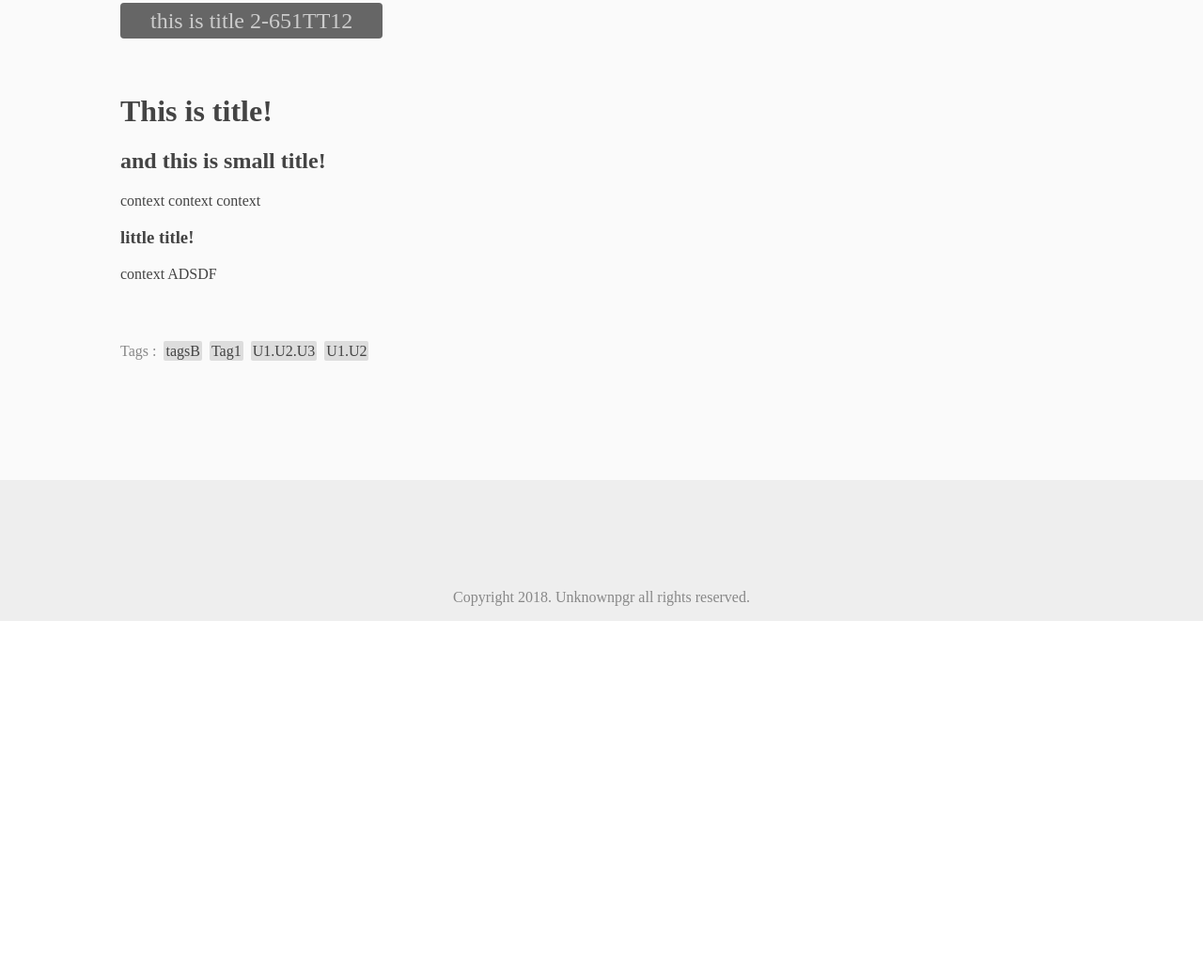
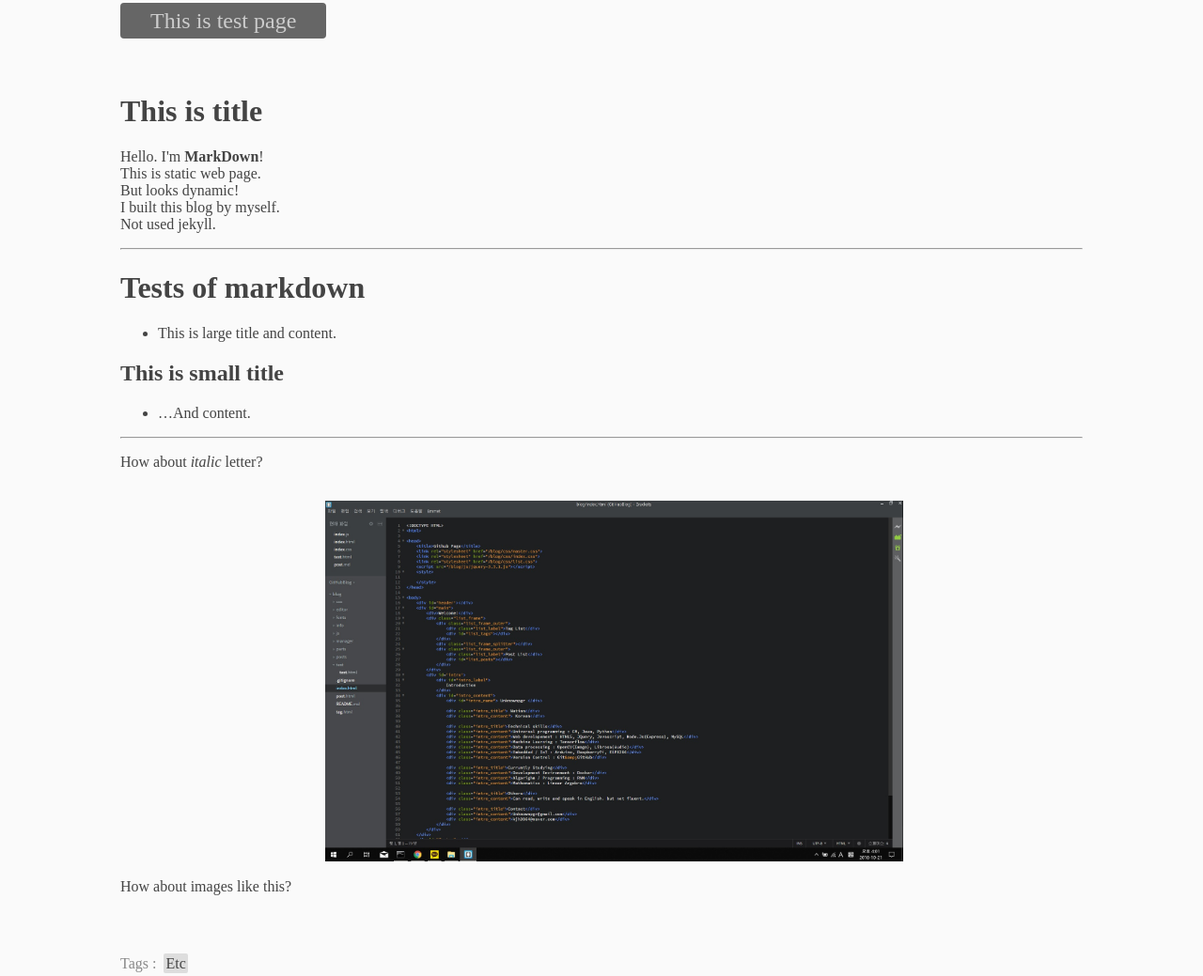
Before and after one commit to unknownpgr/blog, a plain HTML site: page post.html in a window 1280 px wide. Shown: the part 319-1358 px from the top of the page at 94% size. Before the commit the page ends 980 px from the top, so only its background shows below. Drawn offline with Linux system fonts and the light colour scheme; a web font is replaced by a local one.

Commit message:
Edit test post and implement image rendering

```diff
--- a/css/post.css
+++ b/css/post.css
@@ -3,6 +3,12 @@
     margin-left: 10%;
     width: 80%;
     opacity: 0;
+}
+
+img{
+    width: 60%;
+    margin-left: 20%;
+    margin: 32px;
 }
 
 .label_title_frame {
--- a/info/list_id.json
+++ b/info/list_id.json
@@ -1 +1 @@
-{"201810191652":"this is titleTT","201810191651":"this is title 2-651TT12"}
+{"201810191651":"This is test page"}
--- a/info/list_tag.json
+++ b/info/list_tag.json
@@ -1 +1 @@
-{"subDir":{"Tag1":{"posts":["201810191652","201810191651"]},"Tag2":{"posts":["201810191652"]},"U1":{"subDir":{"U2":{"subDir":{"U3":{"posts":["201810191652","201810191651"]}},"posts":["201810191651"]}}},"tagsB":{"posts":["201810191651"]}}}
+{"subDir":{"Etc":{"posts":["201810191651"]}}}
--- a/js/post.js
+++ b/js/post.js
@@ -6,7 +6,9 @@ $.ajax({
     url: postUrl + 'post.md',
     success: data => {
         var converter = new showdown.Converter();
-        $('#content_frame').append(converter.makeHtml(data))
+        var mdHtml = converter.makeHtml(data);
+        mdHtml = mdHtml.replace('./', postUrl)
+        $('#content_frame').append(mdHtml)
     },
     error: err => {
         alert('Error on load post : ID = ' + postId)
--- a/manager/manager.js
+++ b/manager/manager.js
@@ -130,7 +130,7 @@ function mainTask(dirRawPost) {
     })
 }
 
-mainTask('C:/Users/kjh3864/Desktop/GitHubBlog/blog/posts_raw')
+mainTask('C:/Users/kjh3864/Desktop/GitHubBlog/blog/posts')
     .then(r => {
         logData(JSON.parse(JSON.stringify(r)))
         return r
--- a/posts/201810191651/info.json
+++ b/posts/201810191651/info.json
@@ -1 +1 @@
-{"title":"this is title 2-651TT12","tags":["tagsB","Tag1","U1.U2.U3","U1.U2"]}
+{"title":"This is test page","tags":["Etc"]}
--- a/posts/201810191651/post.md
+++ b/posts/201810191651/post.md
@@ -1,11 +1,22 @@
-This is title!
+This is title
 ===
 
+Hello. I'm __MarkDown__!
+This is static web page.
+But looks dynamic!
+I built this blog by myself.
+Not used jekyll.
 
-## and this is small title!
-context
-context
-  context
-### little title!
-context
-`ADSDF`
+---
+
+# Tests of markdown
+* This is large title and content.
+
+## This is small title
+* ...And content.
+
+---
+
+How about _italic_ letter?
+How about images like this?
+![image](./src/img.jpg)
--- a/posts/201810191652/info.json
+++ /dev/null
@@ -1 +0,0 @@
-{"title":"this is titleTT","tags":["Tag1","Tag2","U1.U2.U3"]}
```
Also changed, not shown: posts/201810191651/src/img.jpg (added), posts/201810191652/post.md (deleted).
